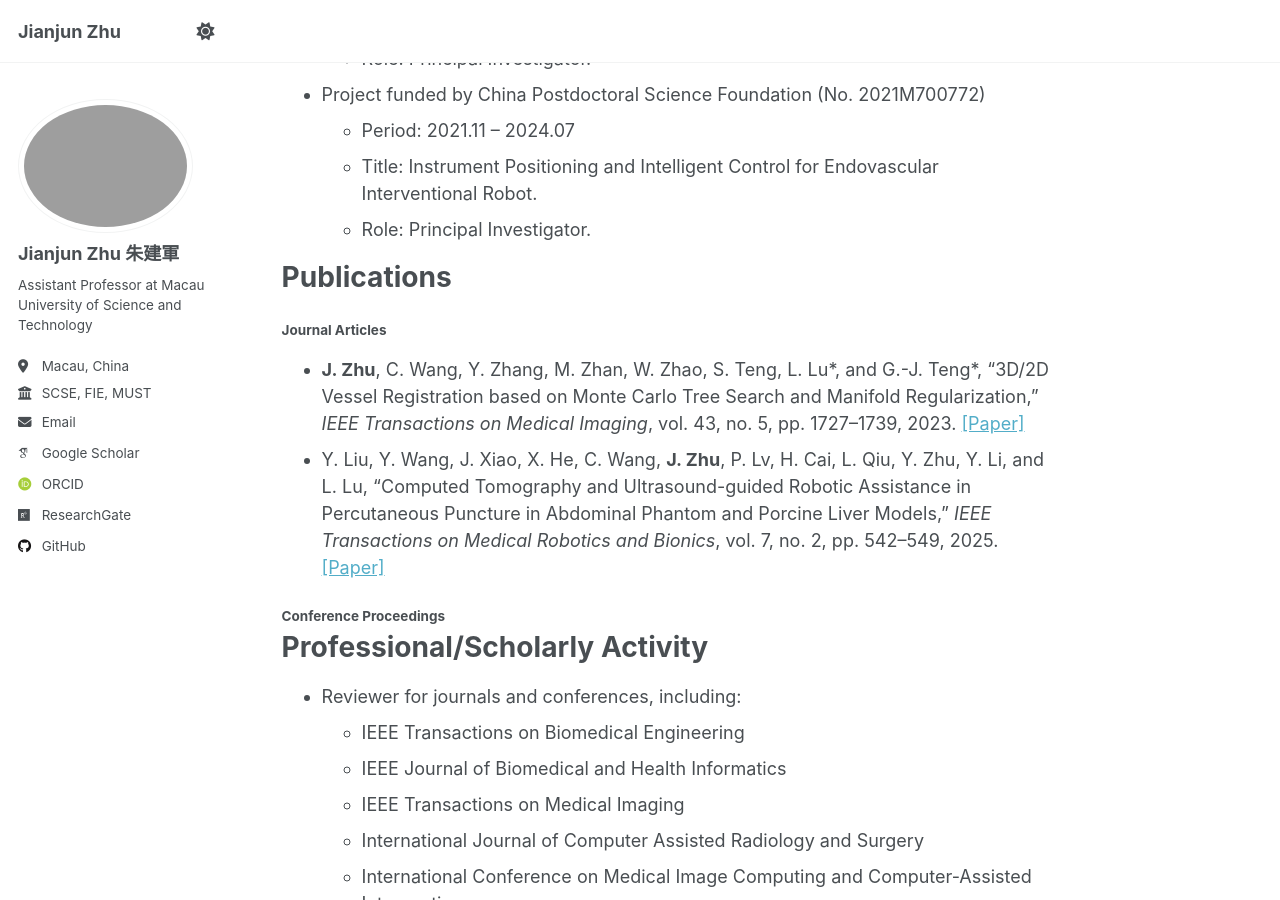
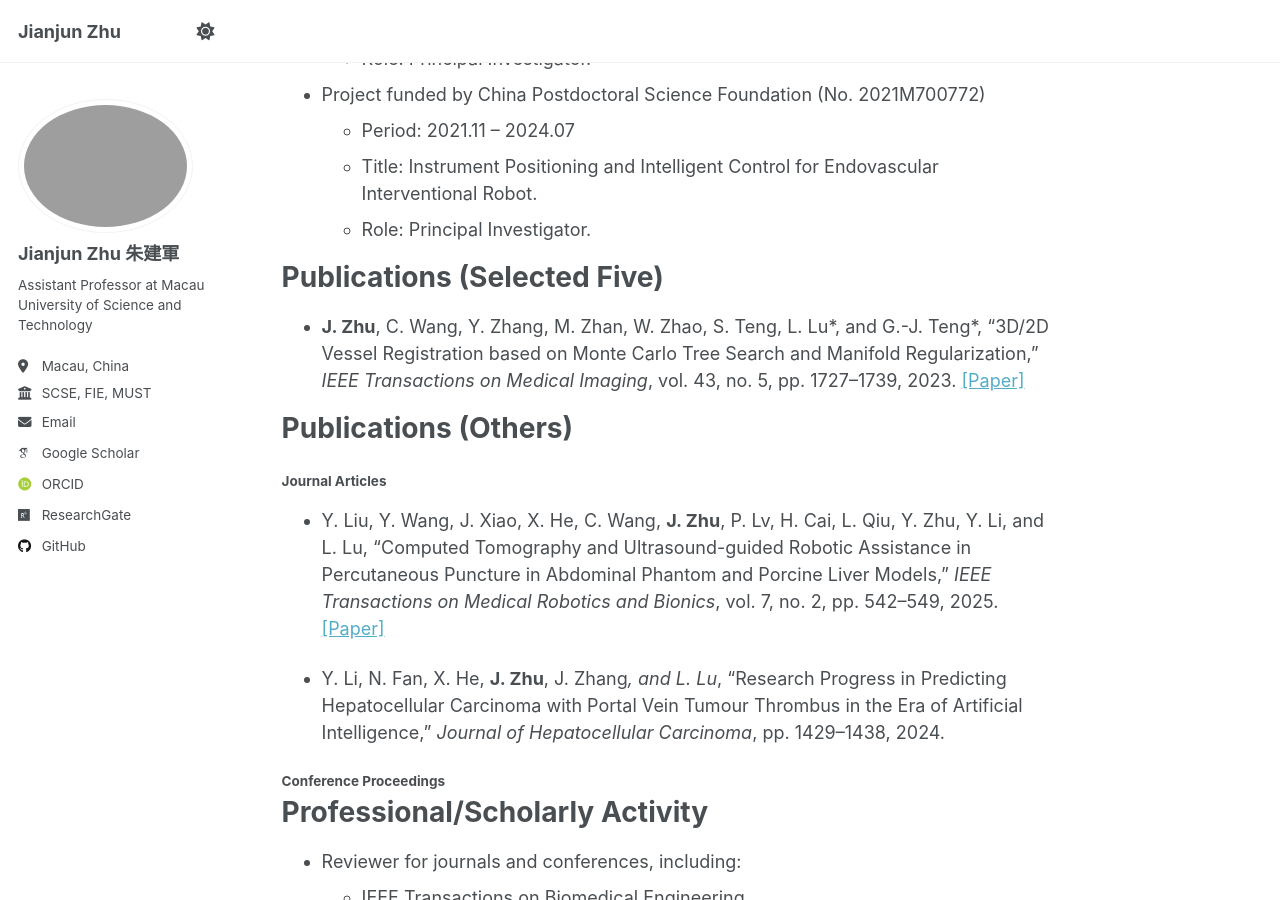
Before and after one commit to JianjunZhu/JianjunZhu.github.io, a Jekyll site: the page built from _pages/about.md, in a window 1280 px wide and 900 px high, scrolled down 1265 px. Built offline with Jekyll 4.4.1, drawn with Linux system fonts in a browser that asks for light colours; some web fonts are replaced; a script that is not in the unit is left out.

Commit message:
Update about.md

```diff
--- a/_pages/about.md
+++ b/_pages/about.md
@@ -55,17 +55,18 @@ Research Grants
   * Title: Instrument Positioning and Intelligent Control for Endovascular Interventional Robot.
   * Role: Principal Investigator.
 
+Publications (Selected Five)
+======
+- **J. Zhu**, C. Wang, Y. Zhang, M. Zhan, W. Zhao, S. Teng, L. Lu\*, and G.-J. Teng\*, “3D/2D Vessel Registration based on Monte Carlo Tree Search and Manifold Regularization,” *IEEE Transactions on Medical Imaging*, vol. 43, no. 5, pp. 1727–1739, 2023. [[Paper]](https://ieeexplore.ieee.org/document/10375552)
 
-
-
-Publications
+Publications (Others)
 ======
 
 #### Journal Articles
 
-- **J. Zhu**, C. Wang, Y. Zhang, M. Zhan, W. Zhao, S. Teng, L. Lu\*, and G.-J. Teng\*, “3D/2D Vessel Registration based on Monte Carlo Tree Search and Manifold Regularization,” *IEEE Transactions on Medical Imaging*, vol. 43, no. 5, pp. 1727–1739, 2023. [[Paper]](https://ieeexplore.ieee.org/document/10375552)
 - Y. Liu, Y. Wang, J. Xiao, X. He, C. Wang, **J. Zhu**, P. Lv, H. Cai, L. Qiu, Y. Zhu, Y. Li, and L. Lu, “Computed Tomography and Ultrasound-guided Robotic Assistance in Percutaneous Puncture in Abdominal Phantom and Porcine Liver Models,” *IEEE Transactions on Medical Robotics and Bionics*, vol. 7, no. 2, pp. 542–549, 2025. [[Paper]](https://doi.org/10.1109/TMRB.2025.3550644)
 
+- Y. Li, N. Fan, X. He, **J. Zhu**, J. Zhang*, and L. Lu*, “Research Progress in Predicting Hepatocellular Carcinoma with Portal Vein Tumour Thrombus in the Era of Artificial Intelligence,” *Journal of Hepatocellular Carcinoma*, pp. 1429–1438, 2024.
 
 #### Conference Proceedings
 
```
